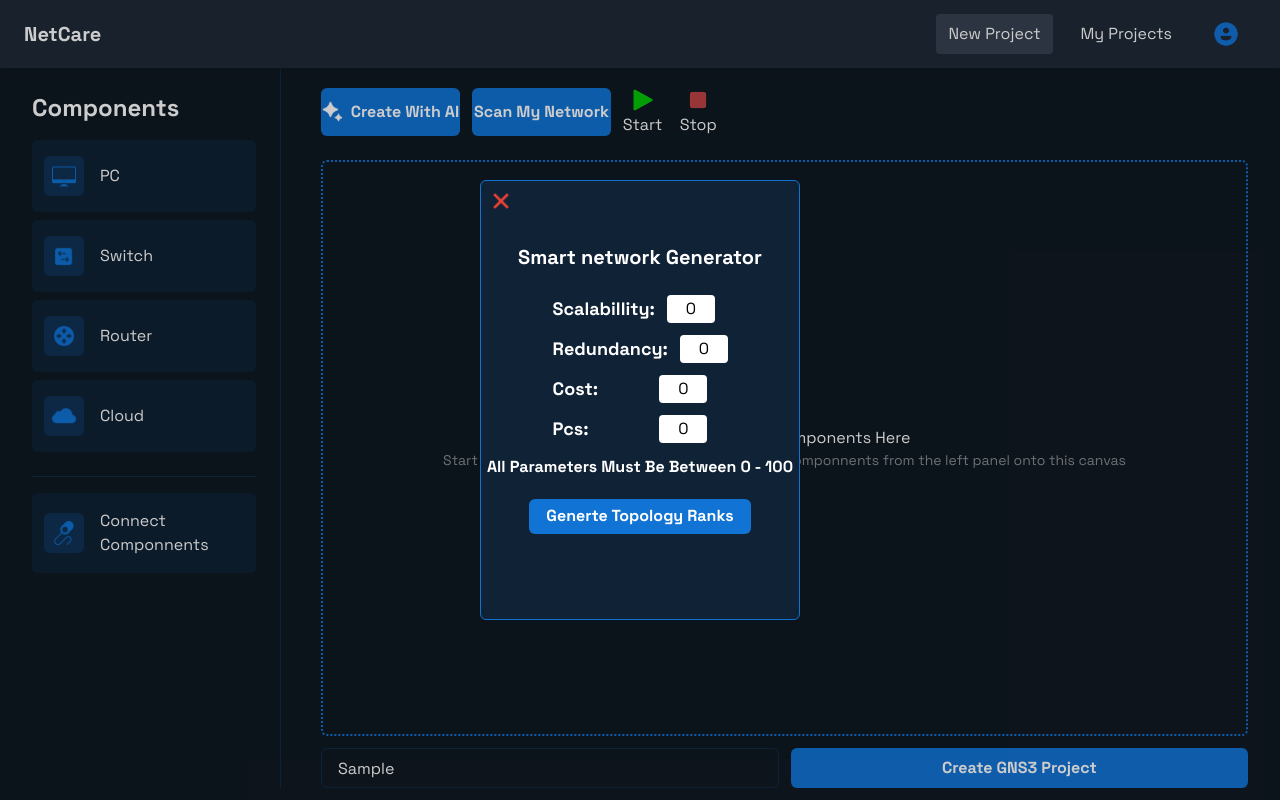
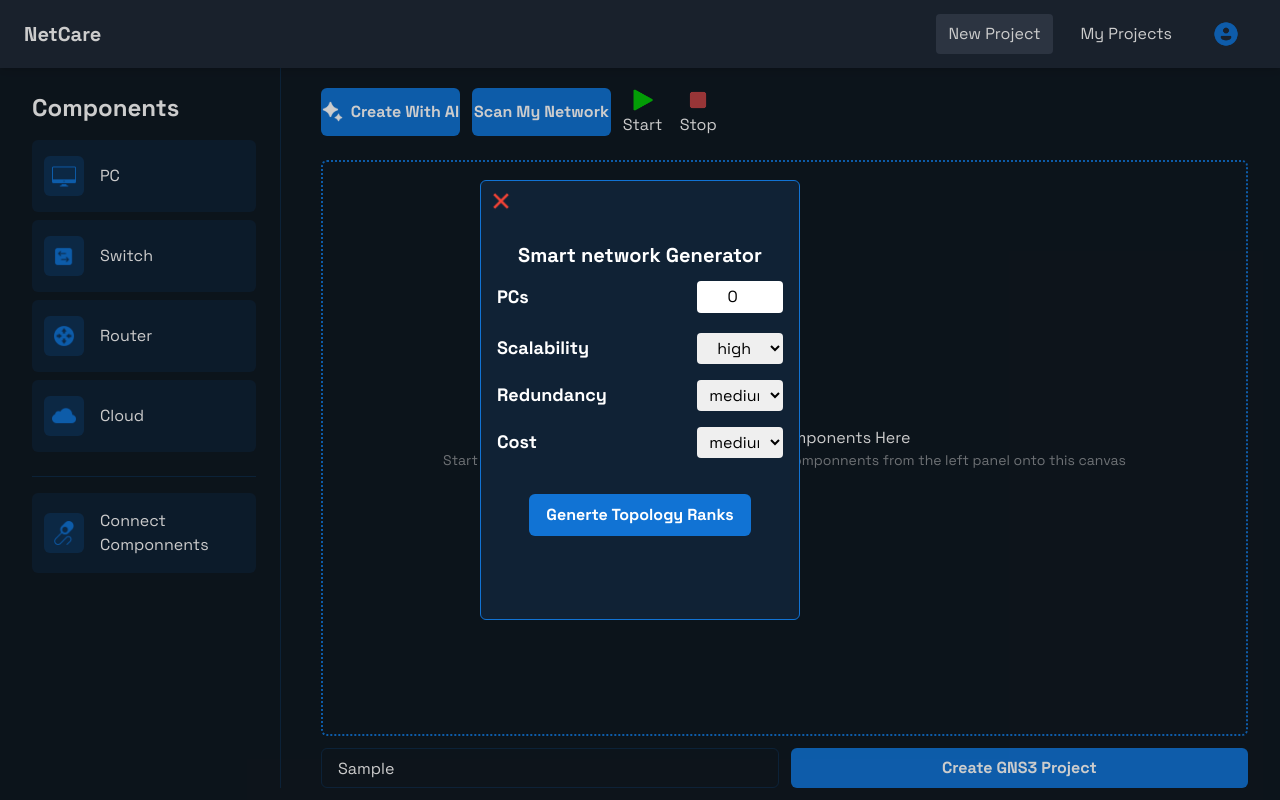
Before and after one commit to adimak212/netCare_client, a React (Vite) app: page /newProject in a window 1280 px wide. Both pictures are taken after typing "Sample" into the empty fields and a click on the button "Create With AI". Built offline with nearby package versions, Linux system fonts and the light colour scheme.

Commit message:
better ui

```diff
--- /dev/null
+++ b/src/classes/IntentWeightMapper.ts
@@ -0,0 +1,29 @@
+import { PRIORITY, type Priority, type UserIntent } from "../types/intent";
+
+export class IntentWeightMapper {
+  static priorityToWeight(priority: Priority): number {
+    switch (priority) {
+      case PRIORITY.IGNORE:
+        return 0;
+
+      case PRIORITY.LOW:
+        return 2;
+
+      case PRIORITY.MEDIUM:
+        return 5;
+
+      case PRIORITY.HIGH:
+        return 8;
+
+      case PRIORITY.CRITICAL:
+        return 10;
+
+      default:
+        return 1;
+    }
+  }
+
+  static amplify(weight: number): number {
+    return weight ** 2;
+  }
+}
--- a/src/componnents/HomePage/smartNetworkCreator.tsx
+++ b/src/componnents/HomePage/smartNetworkCreator.tsx
@@ -10,6 +10,10 @@ import toast from "react-hot-toast";
 import type { Device } from "@/classes/Device.js";
 import { useNavigate } from "react-router-dom";
 import { UserContext } from "@/context/UserContext";
+import UserIntentForm from "./userIntent";
+import { PRIORITY, type Priority, type UserIntent } from "../../types/intent";
+import { IntentWeightMapper } from "@/classes/IntentWeightMapper";
+
 type Props = {
   setPopUp: React.Dispatch<React.SetStateAction<boolean>>;
   setCanvasComponents: React.Dispatch<React.SetStateAction<Device[]>>;
@@ -21,6 +25,10 @@ const reqToKey: Record<(typeof Requirements)[number], keyof AlgorithmInputs> = {
   Redundancy: "redundancy",
   Cost: "cost",
 };
+interface NetworkRequirements {
+  pcs: number;
+}
+
 export default function smartNetworkTopology({ setPopUp }: Props) {
   const navigate = useNavigate();
   const [page, setPage] = useState(0);
@@ -34,28 +42,23 @@ export default function smartNetworkTopology({ setPopUp }: Props) {
     isPending: isPendingNodes,
   } = useCreateNodes();
   const { mutateAsync: createProject, isPending: isPendingProject } = useCreatProject();
-
-  const [inputs, setInputs] = useState<AlgorithmInputs>({
-    pcs: 0,
-    scalability: 0,
-    redundancy: 0,
-    cost: 0,
-  });
   const userLocal = JSON.parse(localStorage.getItem("user") || "null");
   const { user, setUser } = useContext(UserContext);
+  const [requirements, setRequirements] = useState<NetworkRequirements>({
+    pcs: 0,
+  });
+  const [intent, setIntent] = useState<UserIntent>({
+    scalability: PRIORITY.HIGH,
+    redundancy: PRIORITY.MEDIUM,
+    cost: PRIORITY.MEDIUM,
+  });
 
-  const setField = (key: keyof AlgorithmInputs, value: number) => {
-    setInputs((prev) => ({ ...prev, [key]: value }));
-  };
   const generteTopology = async () => {
-    const { pcs, scalability, redundancy, cost } = inputs;
-    if (
-      inputs.pcs > 100 ||
-      inputs.scalability > 100 ||
-      inputs.redundancy > 100 ||
-      inputs.cost > 100
-    )
-      return;
+    const scalability = IntentWeightMapper.priorityToWeight(intent.scalability);
+    const redundancy = IntentWeightMapper.priorityToWeight(intent.redundancy);
+    const cost = IntentWeightMapper.priorityToWeight(intent.cost);
+    console.log(scalability + " | " + redundancy + " | " + cost);
+    const { pcs } = requirements;
     const result = await mutateAsync({ pcs, scalability, redundancy, cost });
     setPage(1);
     console.log(result.ranks);
@@ -74,7 +77,7 @@ export default function smartNetworkTopology({ setPopUp }: Props) {
         canvasComponents: canvasComponents,
         connections: connections,
         ProjectName: ProjectName,
-        owner_id: (userLocal) ? userLocal._id: user?._id
+        owner_id: userLocal ? userLocal._id : user?._id,
       });
       console.log(result);
       setPopUp(false);
@@ -115,36 +118,14 @@ export default function smartNetworkTopology({ setPopUp }: Props) {
           <>
             <div className="flex flex-col justify-center items-center h-[80%]">
               <div className="font-extrabold text-xl mb-3">Smart network Generator</div>
-              {Requirements.map((req) => {
-                const key = reqToKey[req];
-                const inpValue = inputs[key];
-                return (
-                  <div key={req} className="pt-3 flex justify-between w-[55%]">
-                    <span className="mr-3 text-lg font-bold">{req}: </span>
-
-                    <input
-                      type="text"
-                      inputMode="numeric"
-                      maxLength={3}
-                      pattern="[0-9]*"
-                      value={inpValue}
-                      onChange={(e) => {
-                        const raw = e.target.value.replace(/[^0-9]/g, "");
-                        if (raw === "") {
-                          setField(key, 0);
-                          return;
-                        }
-                        const n = Number(raw);
-                        if (n >= 0 && n <= 100) setField(key, n);
-                      }}
-                      className="text-center text-black w-12 rounded mr-5"
-                    />
-                  </div>
-                );
-              })}
-              <div className="font-bold mt-3"> All Parameters Must Be Between 0 - 100</div>
+              <UserIntentForm
+                requirements={requirements}
+                intent={intent}
+                setIntent={setIntent}
+                setRequirements={setRequirements}
+              />
               <button
-                className="bg-primary rounded-md w-[70%] h-[10%] mt-5 font-bold"
+                className="bg-primary rounded-md w-[70%] h-[12%] mt-5 font-bold"
                 onClick={() => generteTopology()}
               >
                 Generte Topology Ranks
--- /dev/null
+++ b/src/componnents/HomePage/userIntent.tsx
@@ -0,0 +1,97 @@
+import { useState } from "react";
+import { PRIORITY, type Priority, type UserIntent } from "../../types/intent";
+import { IntentWeightMapper } from "../../classes/IntentWeightMapper";
+interface NetworkRequirements {
+  pcs: number;
+}
+interface UserIntentFormProps {
+  requirements: NetworkRequirements;
+  intent: UserIntent;
+  setIntent: React.Dispatch<React.SetStateAction<UserIntent>>;
+  setRequirements: React.Dispatch<React.SetStateAction<NetworkRequirements>>;
+}
+const priorityOptions: Priority[] = [
+  PRIORITY.IGNORE,
+  PRIORITY.LOW,
+  PRIORITY.MEDIUM,
+  PRIORITY.HIGH,
+  PRIORITY.CRITICAL,
+];
+
+export default function UserIntentForm({
+  requirements,
+  intent,
+  setIntent,
+  setRequirements,
+}: UserIntentFormProps) {
+
+  function updateIntent(key: keyof UserIntent, value: Priority) {
+    setIntent((prev) => ({
+      ...prev,
+      [key]: value,
+    }));
+  }
+  return (
+    <div className="w-full flex flex-col justify-center items-center">
+      <div className="w-[90%]">
+        <div className="flex items-center justify-between w-full mb-5">
+          <label className="text-lg font-bold">PCs</label>
+          <input
+            type="number"
+            min={0}
+            max={1000}
+            value={requirements.pcs}
+            onChange={(e) =>
+              setRequirements({
+                ...requirements,
+                pcs: Number(e.target.value),
+              })
+            }
+            className="
+              text-black
+              rounded
+              px-3
+              py-1
+              w-[30%]
+              text-center
+            "
+          />
+        </div>
+      </div>
+
+      <div className="w-[90%]">
+        {Object.keys(intent).map((key) => (
+          <div
+            key={key}
+            className="
+              flex
+              justify-between
+              items-center
+              mb-4
+            "
+          >
+            <label className="text-lg font-bold capitalize">{key}</label>
+            <select
+              value={intent[key as keyof UserIntent]}
+              onChange={(e) => updateIntent(key as keyof UserIntent, e.target.value as Priority)}
+              className="
+                text-black
+                rounded
+                px-2
+                py-1
+                w-[30%]
+                text-center
+              "
+            >
+              {priorityOptions.map((priority) => (
+                <option key={priority} value={priority}>
+                  {priority}
+                </option>
+              ))}
+            </select>
+          </div>
+        ))}
+      </div>
+    </div>
+  );
+}
--- /dev/null
+++ b/src/types/intent.ts
@@ -0,0 +1,16 @@
+export const PRIORITY = {
+  IGNORE: "ignore",
+  LOW: "low",
+  MEDIUM: "medium",
+  HIGH: "high",
+  CRITICAL: "critical"
+} as const;
+
+export type Priority =
+  typeof PRIORITY[keyof typeof PRIORITY];
+
+export interface UserIntent {
+  scalability: Priority
+  redundancy: Priority
+  cost: Priority
+}
```
